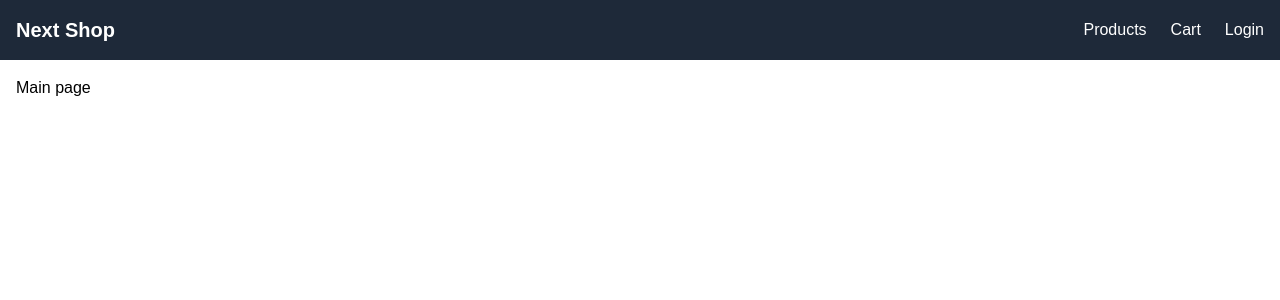
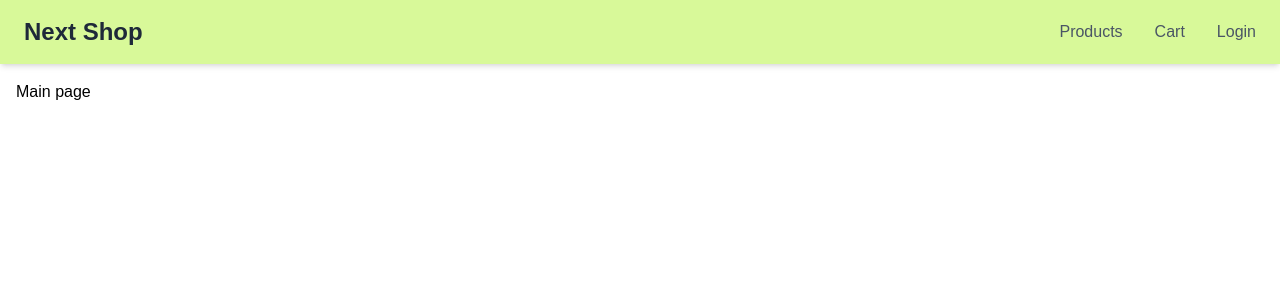
Before and after one commit to Andryshatina/next-shop-2, a Next.js app: page / in a window 1280 px wide. Shown: the top 300 px of the page. Built offline with nearby package versions, Linux system fonts and the light colour scheme.

Commit message:
restyled navbar

```diff
--- a/components/Navbar.tsx
+++ b/components/Navbar.tsx
@@ -2,22 +2,30 @@ import Link from "next/link";
 
 const Navbar = () => {
   return (
-    <nav className="bg-gray-800 text-white p-4">
-      <div className="container mx-auto flex items-center justify-between">
-        <div className="text-xl font-bold">Next Shop</div>
-        <div className="space-x-6">
+    <nav className="bg-lime-200 shadow-md">
+      <div className="container mx-auto px-6 py-4">
+        <div className="flex items-center justify-between">
+          <div className="text-2xl font-semibold text-gray-800">Next Shop</div>
+          <div className="flex space-x-8">
             <Link
               href="/products"
-            className="hover:text-gray-300 transition-colors"
+              className="text-gray-600 hover:text-gray-900 font-medium transition-colors duration-200"
             >
               Products
             </Link>
-          <Link href="/cart" className="hover:text-gray-300 transition-colors">
+            <Link
+              href="/cart"
+              className="text-gray-600 hover:text-gray-900 font-medium transition-colors duration-200"
+            >
               Cart
             </Link>
-          <Link href="/login" className="hover:text-gray-300 transition-colors">
+            <Link
+              href="/login"
+              className="text-gray-600 hover:text-gray-900 font-medium transition-colors duration-200"
+            >
               Login
             </Link>
+          </div>
         </div>
       </div>
     </nav>
```
Lines whose indentation alone changed are shown as unchanged.
